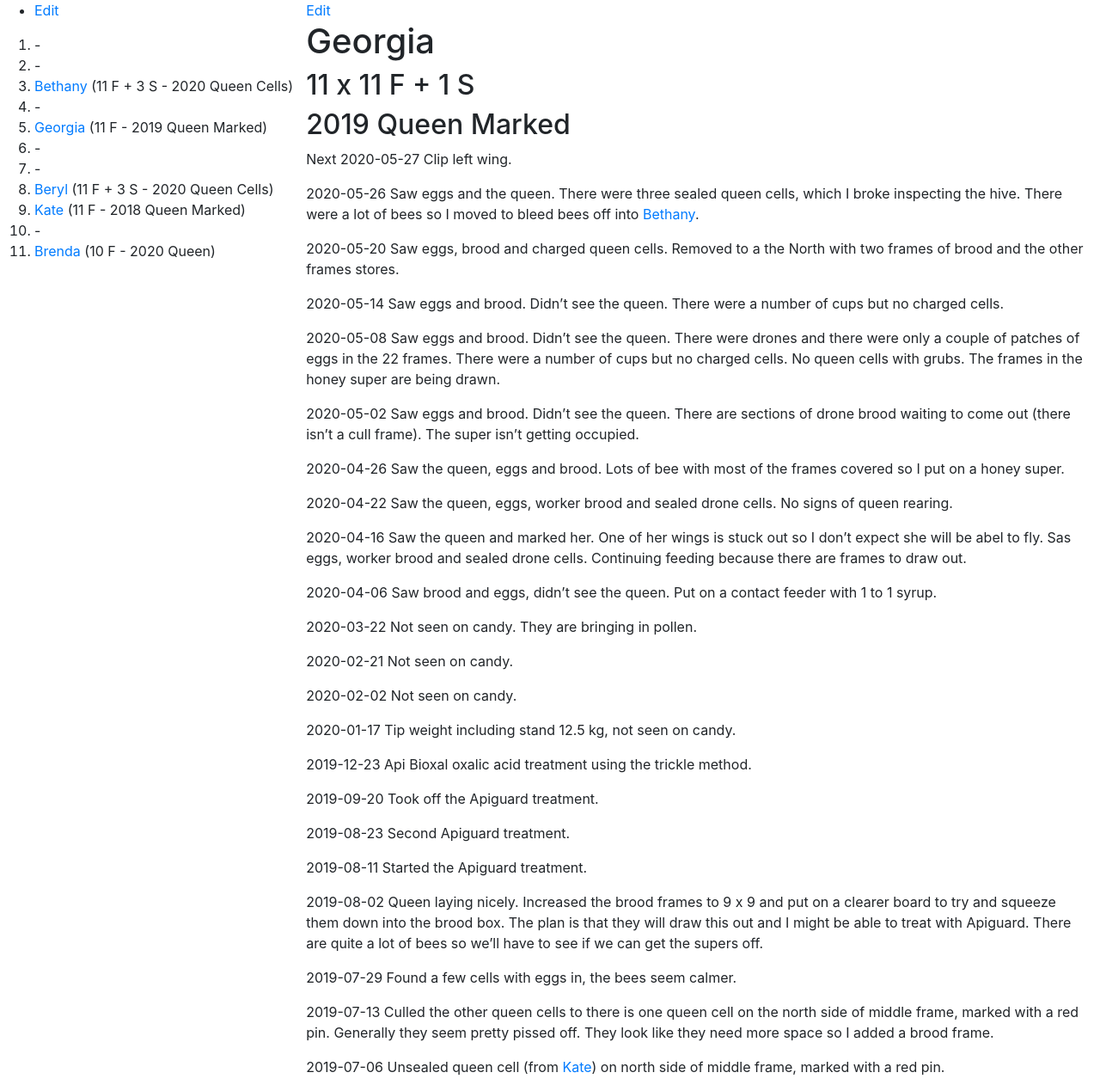
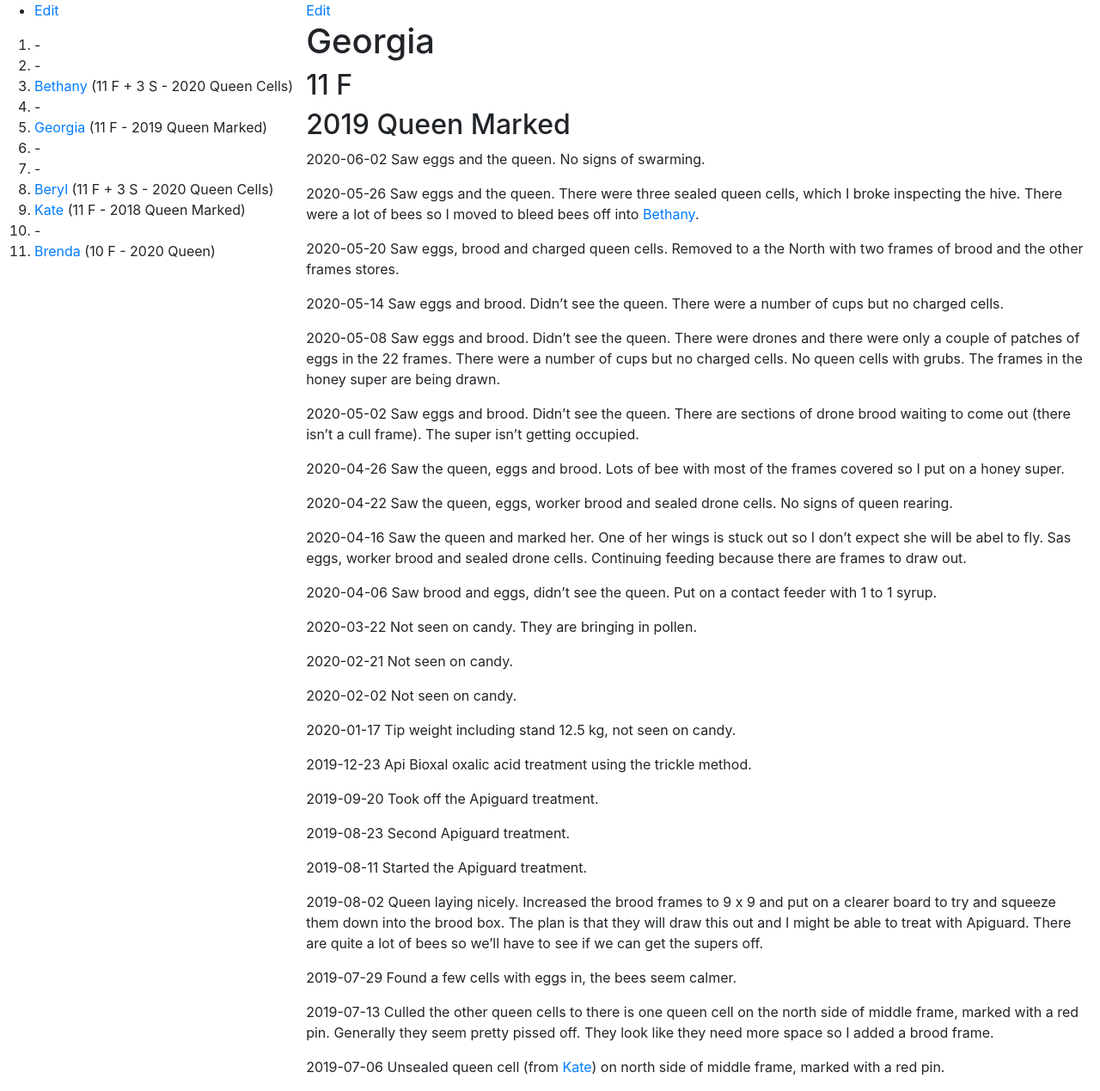
Before and after one commit to joejcollins/rhapsody-angel, a Jekyll site: the page built from queens/2019-georgia.md, in a window 1280 px wide. Shown: the whole page at 86% size. Built offline with Jekyll 4.4.1, drawn with Linux system fonts in a browser that asks for light colours; our own code applies the rules of GitHub Pages for plain Markdown files.

Commit message:
Update 2019-georgia.md

```diff
--- a/queens/2019-georgia.md
+++ b/queens/2019-georgia.md
@@ -1,8 +1,8 @@
 # Georgia
-## 11 x 11 F + 1 S
+## 11 F
 ## 2019 Queen Marked
 
-Next 2020-05-27 Clip left wing.
+2020-06-02 Saw eggs and the queen.  No signs of swarming.
 
 2020-05-26 Saw eggs and the queen.  There were three sealed queen cells, which I broke inspecting the hive.  There were a lot of bees so I moved to bleed bees off into [Bethany]({{ site.baseurl }}/queens/2020-bethany.html).
 
```
